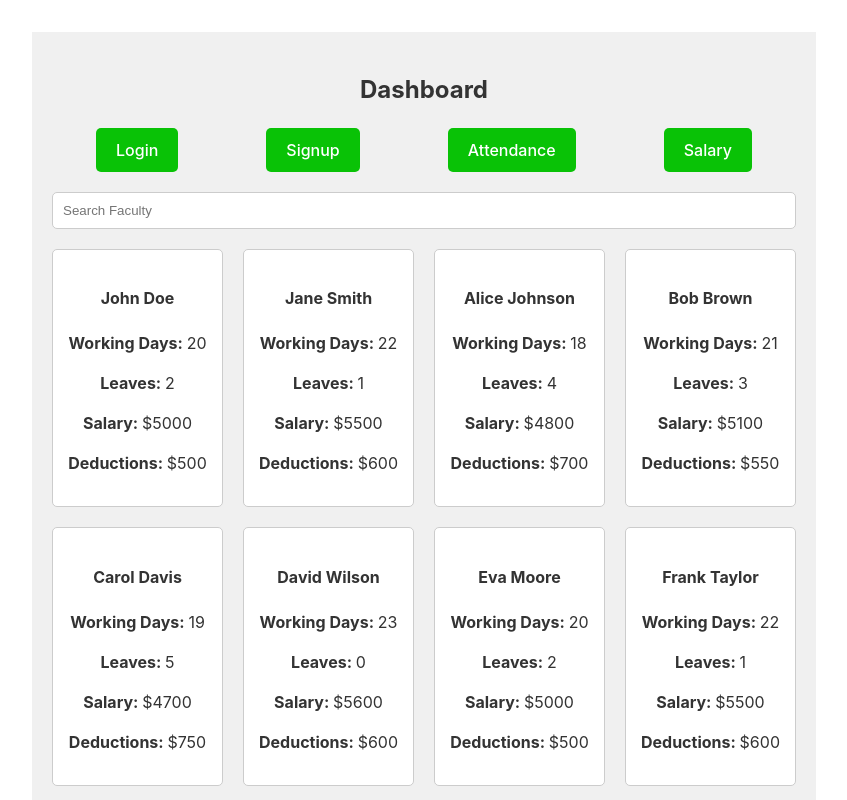
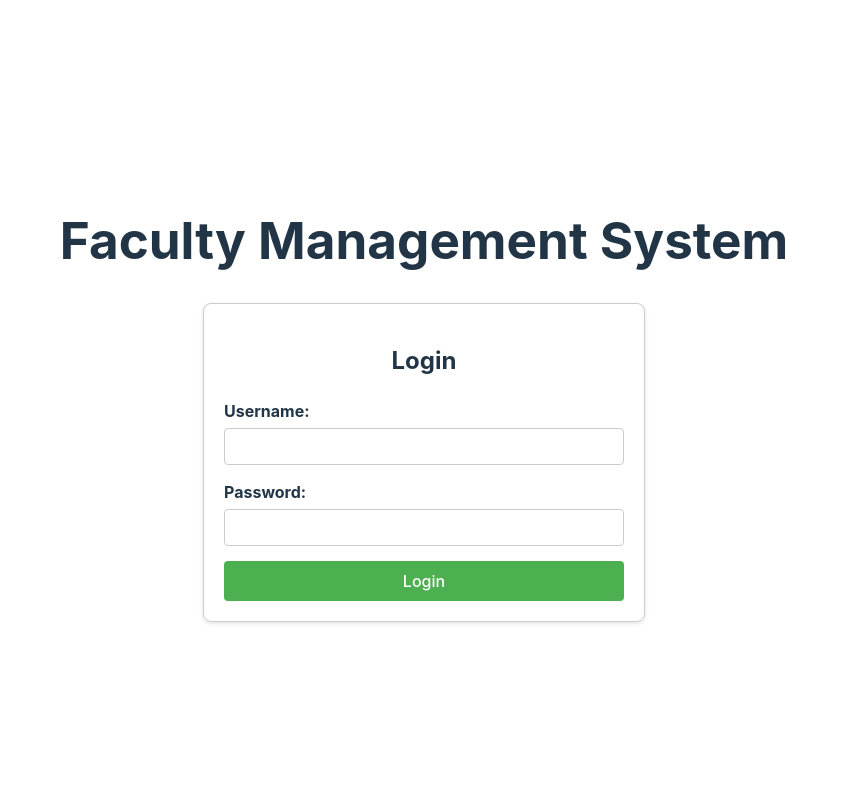
Before and after one commit to surrey-78/FacultyMonitor, a React (Vite) app: page / in a window 1280 px wide. Shown: the top 800 px of the page, without its empty margins (216-1063 px from the left). Built offline with nearby package versions, Linux system fonts and the light colour scheme.

Commit message:
Updated login

```diff
--- a/package.json
+++ b/package.json
@@ -12,7 +12,7 @@
   "dependencies": {
     "react": "^18.3.1",
     "react-dom": "^18.3.1",
-    "react-router-dom": "^6.24.0"
+    "react-router-dom": "^6.24.1"
   },
   "devDependencies": {
     "@types/react": "^18.3.3",
--- a/src/App.jsx
+++ b/src/App.jsx
@@ -1,13 +1,25 @@
-import React from 'react';
-import { BrowserRouter as Router, Route, Routes } from 'react-router-dom';
+import React, { useState } from 'react';
+import { BrowserRouter as Router, Route, Routes, Navigate } from 'react-router-dom';
 import Dashboard from './Components/Dashboard';
 import Login from './Components/Login';
+import Signup from './Components/Signup';
 import Salary from './Components/Salary';
-import Attendance from './Components/Attendance';
-import Signup from './Components/Signup';
-import './App.css';
+import Attendance from './Components/Attendance'
+import './App.css'; // Add your main application CSS file
 
-function App() {
+const App = () => {
+  const [loggedInUser, setLoggedInUser] = useState(null);
+
+  const handleLogin = (username) => {
+    // Set the logged-in user state
+    setLoggedInUser(username);
+  };
+
+  const handleLogout = () => {
+    // Clear the logged-in user state on logout
+    setLoggedInUser(null);
+  };
+
   const facultyData = [
     {
       id: 1,
@@ -171,20 +183,26 @@ function App() {
     }
   ];
 
-
   return (
     <Router>
       <div className="App">
+        <h1>Faculty Management System</h1>
         <Routes>
+          {/* Route to login if not logged in */}
+          <Route path="/dashboard" element={<Dashboard facultyData={facultyData} />} />
+          <Route path="/" element={loggedInUser ? <Navigate to="/dashboard" /> : <Login onLogin={handleLogin} />} />
+
+          {/* Route to dashboard if logged in */}
+          <Route path="/dashboard" element={loggedInUser ? <Dashboard username={loggedInUser} onLogout={handleLogout} /> : <Navigate to="/" />} />
+
           <Route path="/login" element={<Login />} />
           <Route path="/signup" element={<Signup />} />
           <Route path="/salary" element={<Salary facultyData={facultyData} />} />
           <Route path="/attendance" element={<Attendance faculty={facultyData} />} />
-          <Route path="/" element={<Dashboard facultyData={facultyData} />} />
         </Routes>
       </div>
     </Router>
   );
-}
+};
 
 export default App;
--- a/src/Components/Login.jsx
+++ b/src/Components/Login.jsx
@@ -1,38 +1,48 @@
+// Login.jsx
+
 import React, { useState } from 'react';
 import { useNavigate } from 'react-router-dom';
-import './Login.css';
+import './Login.css'; // Optional: Add your login component CSS file
 
-const Login = () => {
+const Login = ({ onLogin }) => {
+  const navigate = useNavigate(); // Hook for navigation
+
   const [username, setUsername] = useState('');
   const [password, setPassword] = useState('');
-  const navigate = useNavigate();
 
-  const handleLogin = (event) => {
-    event.preventDefault();
-    // Implement your login logic here, e.g., sending data to your backend
+  // Login.jsx
 
-    // For demonstration purposes, we'll just log the values and navigate to the dashboard
-    console.log('Login:', { username, password });
-    navigate('/');
-  };
+const handleLogin = (e) => {
+  e.preventDefault();
+  // Add your login authentication logic here
+  if (username === 'john_doe' && password === 'password123') {
+    onLogin(username); // Call parent component function to set logged-in user
+    navigate('/dashboard'); // Navigate to dashboard after successful login
+  } else {
+    alert('Invalid username or password. Please try again.');
+  }
+};
+
 
   return (
     <div className="login-container">
       <h2>Login</h2>
       <form onSubmit={handleLogin}>
         <div className="form-group">
-          <label>Username:</label>
+          <label htmlFor="username">Username:</label>
           <input
             type="text"
+            id="username"
             value={username}
             onChange={(e) => setUsername(e.target.value)}
             required
           />
         </div>
         <div className="form-group">
-          <label>Password:</label>
+          <label htmlFor="password">Password:</label>
           <input
             type="password"
+            id="password"
             value={password}
             onChange={(e) => setPassword(e.target.value)}
             required
@@ -40,9 +50,6 @@ const Login = () => {
         </div>
         <button type="submit">Login</button>
       </form>
-      <p>
-        Don't have an account? <a href="/signup">Signup</a>
-      </p>
     </div>
   );
 };
--- a/src/Components/Signup.jsx
+++ b/src/Components/Signup.jsx
@@ -3,46 +3,47 @@ import { useNavigate } from 'react-router-dom';
 import './Signup.css';
 
 const Signup = () => {
+  const navigate = useNavigate(); // Hook for navigation
+
   const [username, setUsername] = useState('');
   const [password, setPassword] = useState('');
-  const navigate = useNavigate();
+  // Add more state variables for other signup fields as needed
 
-  const handleSignup = (event) => {
-    event.preventDefault();
-    // Implement your signup logic here, e.g., sending data to your backend
-
-    // For demonstration purposes, we'll just log the values and navigate to login
-    console.log('Signup:', { username, password });
-    navigate('/login');
+  const handleSignup = (e) => {
+    e.preventDefault();
+    // Perform signup logic (e.g., API call to create new user)
+    // After successful signup, navigate to the login page
+    // For demo purposes, navigate immediately after clicking signup
+    // Replace with actual signup logic and success handling
+    navigate('/'); // Navigate to login page
   };
 
   return (
     <div className="signup-container">
-      <h2>Signup</h2>
+      <h2>Sign Up</h2>
       <form onSubmit={handleSignup}>
         <div className="form-group">
-          <label>Username:</label>
+          <label htmlFor="username">Username:</label>
           <input
             type="text"
+            id="username"
             value={username}
             onChange={(e) => setUsername(e.target.value)}
             required
           />
         </div>
         <div className="form-group">
-          <label>Password:</label>
+          <label htmlFor="password">Password:</label>
           <input
             type="password"
+            id="password"
             value={password}
             onChange={(e) => setPassword(e.target.value)}
             required
           />
         </div>
-        <button type="submit">Signup</button>
+        <button type="submit">Sign Up</button>
       </form>
-      <p>
-        Already have an account? <a href="/login">Login</a>
-      </p>
     </div>
   );
 };
```
Also changed, not shown: 2 other files (tests, documents, lock files or other folders).
